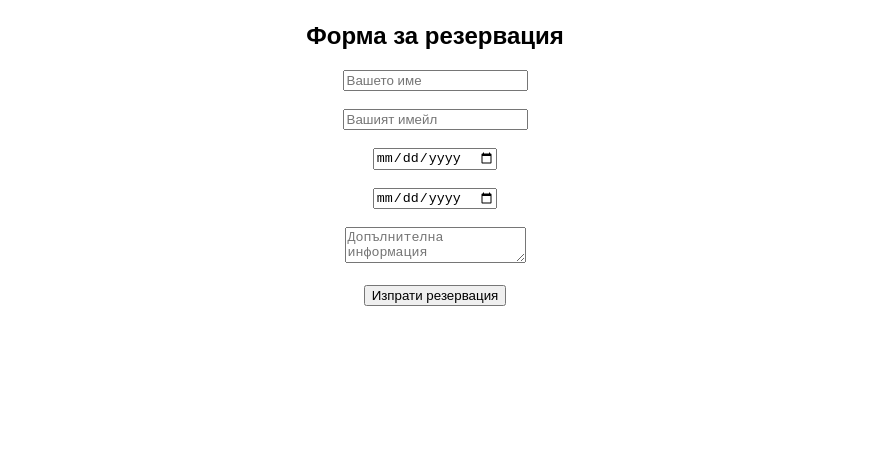
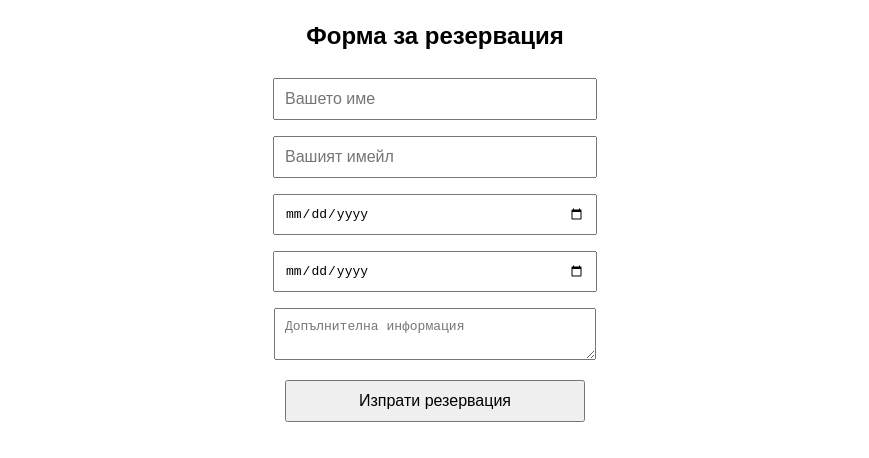
Before and after one commit to Enis2000-ai/Enis-hotel, a plain HTML site: page index.html in a window 1280 px wide. Shown: the part 907-1365 px from the top of the page, without its empty margins (205-1074 px from the left). Before the commit the page ends 1241 px from the top, so only its background shows below. Drawn offline with Linux system fonts and the light colour scheme.

Commit message:
Add files via upload

```diff
--- a/index.html
+++ b/index.html
@@ -17,6 +17,15 @@
       border-radius: 8px;
       box-shadow: 0 2px 6px rgba(0,0,0,0.15);
     }
+    input, textarea {
+      width: 300px;
+      padding: 10px;
+      margin: 8px 0;
+      font-size: 1em;
+    }
+    form {
+      margin-top: 20px;
+    }
   </style>
 </head>
 <body>
@@ -24,19 +33,19 @@
   <p>Адрес: ул. "Трети март" 29, Сапарева баня</p>
 
   <h2>Басейн</h2>
-  <img src="https://cf.bstatic.com/xdata/images/hotel/max1280x900/287583370.jpg" alt="Басейн">
+  <img src="https://images.unsplash.com/photo-1618786016634-98a27b4ab7a3?auto=format&fit=crop&w=1200&q=80" alt="Басейн">
 
   <h2>Нашите стаи</h2>
-  <img src="https://cf.bstatic.com/xdata/images/hotel/max1024x768/287583323.jpg" alt="Стая 1">
-  <img src="https://cf.bstatic.com/xdata/images/hotel/max1024x768/287583308.jpg" alt="Стая 2">
+  <img src="https://images.unsplash.com/photo-1600585154340-be6161a56a0c?auto=format&fit=crop&w=1200&q=80" alt="Стая 1">
+  <img src="https://images.unsplash.com/photo-1560448071-0210b3a027a2?auto=format&fit=crop&w=1200&q=80" alt="Стая 2">
 
   <h2>Форма за резервация</h2>
   <form action="mailto:enis2000@abv.bg" method="post" enctype="text/plain">
-    <input type="text" name="Име" placeholder="Вашето име" required><br><br>
-    <input type="email" name="Имейл" placeholder="Вашият имейл" required><br><br>
-    <input type="date" name="Дата на пристигане" required><br><br>
-    <input type="date" name="Дата на заминаване" required><br><br>
-    <textarea name="Бележки" placeholder="Допълнителна информация"></textarea><br><br>
+    <input type="text" name="Име" placeholder="Вашето име" required><br>
+    <input type="email" name="Имейл" placeholder="Вашият имейл" required><br>
+    <input type="date" name="Дата на пристигане" required><br>
+    <input type="date" name="Дата на заминаване" required><br>
+    <textarea name="Бележки" placeholder="Допълнителна информация"></textarea><br>
     <input type="submit" value="Изпрати резервация">
   </form>
 </body>
```
